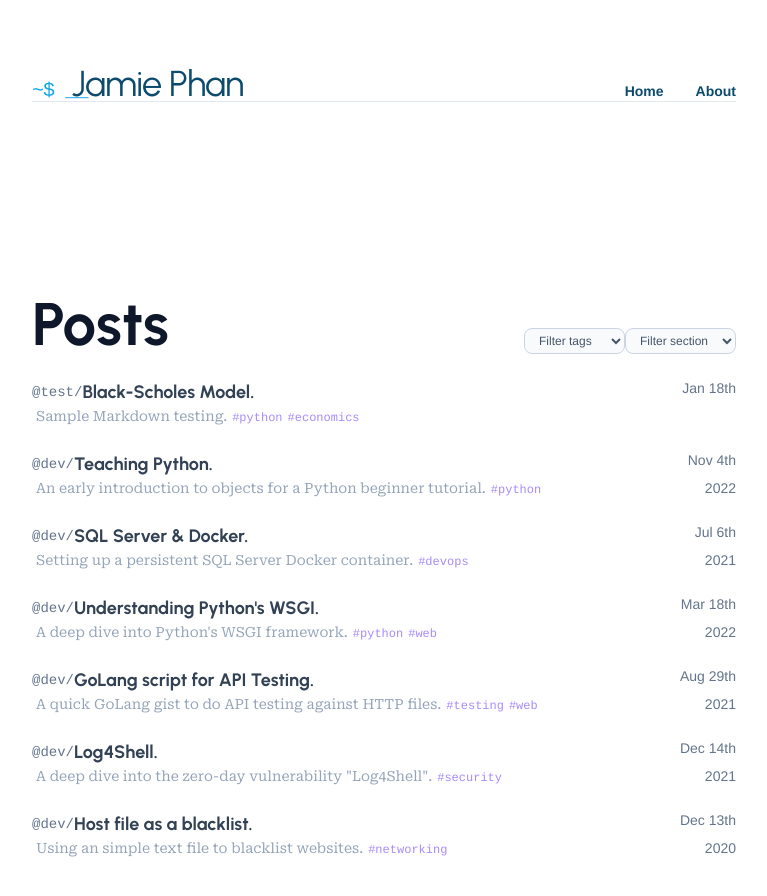
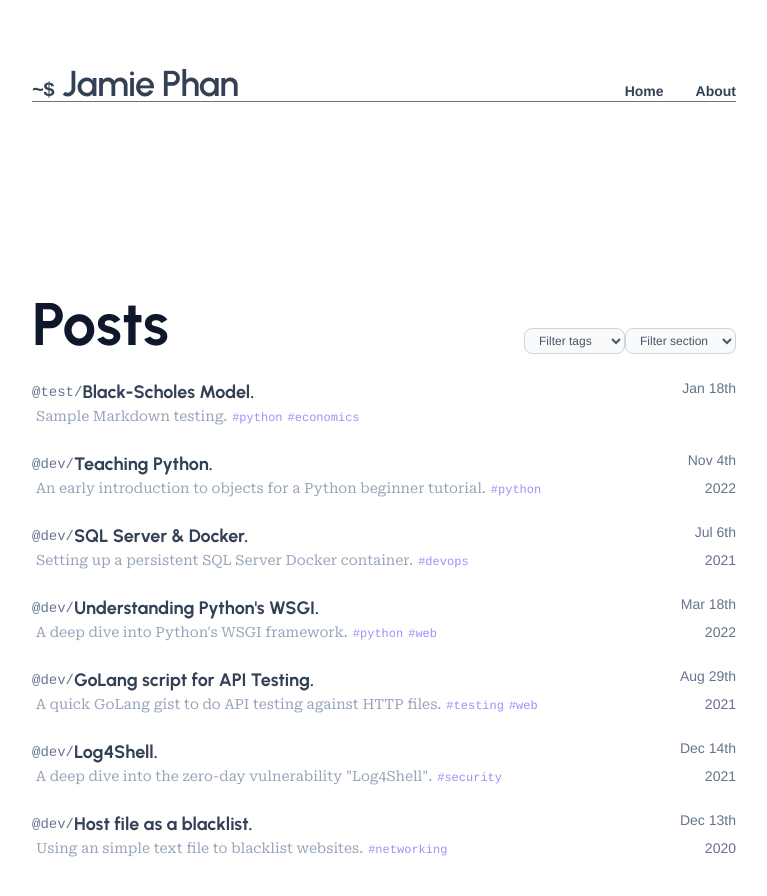
Before and after one commit to ordinary-jamie/blog, a Vue app: page / in a window 1280 px wide. Shown: the top 896 px of the page, without its empty margins (256-1023 px from the left). Built offline with nearby package versions, Linux system fonts and the light colour scheme.

Commit message:
Restyle navbar
* Remove blink cursor
* Change color to slate

```diff
--- a/src/components/Navbar.vue
+++ b/src/components/Navbar.vue
@@ -18,16 +18,14 @@ onMounted(() => {
 
 <template>
     <div class="flex gap-8 items-end
-                border-slate-200" style="border-bottom-width: 1px">
-        <h1 v-show="showFullName" class="text-sky-900 text-4xl font-sans tracking-tight font-normal -mb-1">
-            <span class="text-sky-500 text-xl font-mono">~$ <span
-                class="font-extrabold animate-blink -mr-4">__</span>
-            </span>Jamie Phan
+                border-slate-500" style="border-bottom-width: 1.5px">
+        <h1 v-show="showFullName" class="text-slate-700 text-4xl font-sans tracking-tight font-semibold -mb-1">
+            <span class="text-slate-700 text-xl font-mono">~$</span>
+            Jamie Phan
         </h1>
-        <h1 v-show="!showFullName" class="text-sky-900 text-4xl font-sans tracking-tight font-normal -mb-1">
-            <span class="text-sky-500 text-xl font-mono">~$ <span
-                class="font-extrabold animate-blink -mr-4">__</span>
-            </span>J.P.
+        <h1 v-show="!showFullName" class="text-skslatey-700 text-4xl font-sans tracking-tight font-semibold -mb-1">
+            <span class="text-slate-700 text-xl font-mono">~$</span>
+            J.P.
         </h1>
         <div class="flex-auto"></div>
         <div class="animate-bounce opacity-0 hover:opacity-100 ease-in-out duration-300">👻<sup
--- a/src/components/NavbarItem.vue
+++ b/src/components/NavbarItem.vue
@@ -18,9 +18,9 @@ defineProps({
 <template>
     <RouterLink :to="routeTo">
         <div class="group">
-            <p class="text-sky-900
+            <p class="text-slate-700
                     group-hover:text-sky-500 text-sm font-semibold
-                    decoration-slate-800">
+                    decoration-slate-700">
                 {{ label }}
             </p>
         </div>
```
